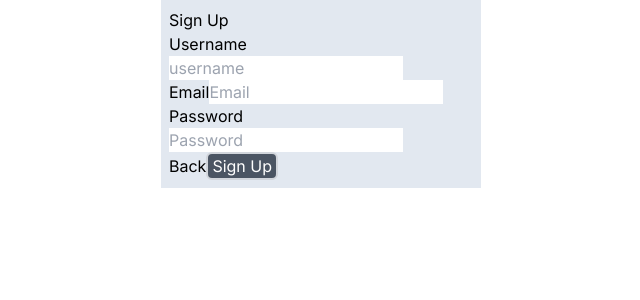
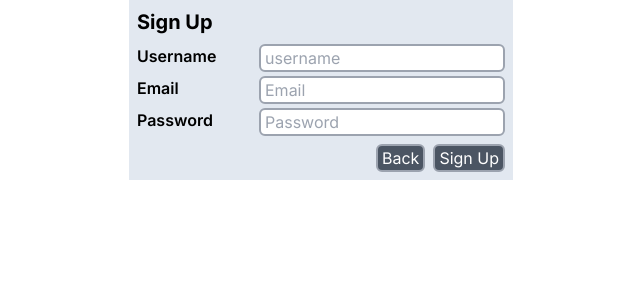
Before and after one commit to n0n7/comp_network_socket_project, a Next.js app in the folder apps/client/: page /signup in a window 1280 px wide. Shown: the top 300 px of the page, without its empty margins (319-959 px from the left). Built offline with nearby package versions, Linux system fonts and the light colour scheme.

Commit message:
adjust UI

```diff
--- a/apps/client/src/app/(auth)/signup/page.tsx
+++ b/apps/client/src/app/(auth)/signup/page.tsx
@@ -35,44 +35,54 @@ export default function SignUpPage() {
 
     return (
         <div className="flex flex-col items-center justify-center">
-            <div className="w-3/12 h-full bg-slate-200 p-2">
+            <div className="w-[30%] h-full bg-slate-200 p-2">
                 <div>
-                    <h1>Sign Up</h1>
+                    <h1 className="text-xl font-bold mb-2">Sign Up</h1>
                     <form onSubmit={handleSubmit}>
-                        <div>
-                            <label>Username</label>
+                        <div className="flex justify-between mb-1">
+                            <label className="font-semibold">Username</label>
                             <input
+                                className="border-2 border-gray-400 rounded-md px-1"
                                 type="text"
                                 name="username"
                                 placeholder="username"
                                 onChange={handleChange}
                             />
                         </div>
-                        <div>
-                            <label>Email</label>
+                        <div className="flex justify-between mb-1">
+                            <label className="font-semibold">Email</label>
                             <input
+                                className="border-2 border-gray-400 rounded-md px-1"
                                 type="text"
                                 name="email"
                                 placeholder="Email"
                                 onChange={handleChange}
                             />
                         </div>
-                        <div>
-                            <label>Password</label>
+                        <div className="flex justify-between mb-1">
+                            <label className="font-semibold">Password</label>
                             <input
+                                className="border-2 border-gray-400 rounded-md px-1"
                                 type="password"
                                 name="password"
                                 placeholder="Password"
                                 onChange={handleChange}
                             />
                         </div>
-                        <button onClick={() => router.back()}>Back</button>
-                        <button
-                            className="border-2 border-gray-300 rounded-md p-1/2 bg-gray-600 text-white px-1"
-                            type="submit"
-                        >
-                            Sign Up
-                        </button>
+                        <div className="flex justify-end mt-2 gap-2">
+                            <button
+                                className="border-2 border-gray-400 rounded-md p-1/2 bg-gray-600 text-white px-1"
+                                onClick={() => router.back()}
+                            >
+                                Back
+                            </button>
+                            <button
+                                className="border-2 border-gray-400 rounded-md p-1/2 bg-gray-600 text-white px-1"
+                                type="submit"
+                            >
+                                Sign Up
+                            </button>
+                        </div>
                     </form>
                 </div>
             </div>
--- a/apps/client/src/app/page.tsx
+++ b/apps/client/src/app/page.tsx
@@ -36,7 +36,7 @@ export default function Home() {
     }
     return (
         <div className="flex flex-col items-center justify-center">
-            <div className="w-3/12 bg-slate-200 p-2">
+            <div className="w-[30%] bg-slate-200 p-2">
                 <div>
                     <h1 className="text-3xl font-bold">Home</h1>
                     <p>
--- a/apps/client/src/components/(MainPage)/_components/ChatRoom.tsx
+++ b/apps/client/src/components/(MainPage)/_components/ChatRoom.tsx
@@ -47,7 +47,7 @@ export default function ChatRoom({ roomName }: Props) {
 
     return (
         <>
-            <div className="flex justify-between">
+            <div className="flex justify-between w-full p-1 rounded-md bg-slate-400">
                 <div className="text-md font-semibold">
                     ChatRoom {room.name} ({room.clientIds.length})
                 </div>
@@ -60,15 +60,17 @@ export default function ChatRoom({ roomName }: Props) {
                     </button>
                 </div>
             </div>
-            <div className="bg-slate-100 px-2 mb-2">
+            <div className="bg-slate-100 px-2 h-[300px] w-full overflow-scroll">
                 {messages.map((message, index) => (
                     <div key={index}>
-                        <b>{clients[message.senderId]?.name ?? "unknown"}</b>:{" "}
-                        {message.message}
+                        <b className={``}>
+                            {clients[message.senderId]?.name ?? "unknown"}
+                        </b>
+                        : {message.message}
                     </div>
                 ))}
             </div>
-            <div className="flex justify-between">
+            <div className="flex justify-between bg-slate-400 rounded-md gap-1 p-1">
                 <input
                     className="w-full rounded-md px-2"
                     placeholder="Type your message here"
--- a/apps/client/src/components/(MainPage)/_components/CreateRoom.tsx
+++ b/apps/client/src/components/(MainPage)/_components/CreateRoom.tsx
@@ -31,9 +31,9 @@ export default function CreateRoom({}: Props) {
     };
     return (
         <div>
-            <div className="align-center">
+            <div className="flex w-full">
                 <input
-                    className="border-2 border-gray-300 px-1 rounded-lg"
+                    className="border-2 border-gray-300 px-1 rounded-lg w-full"
                     type="text"
                     placeholder="Room name"
                     onChange={(e) => {
@@ -41,7 +41,7 @@ export default function CreateRoom({}: Props) {
                     }}
                 />
                 <button
-                    className="border-2 border-gray-300 rounded-md p-1/2 ml-2 bg-blue-600 text-white px-1"
+                    className="border-2 border-gray-300 rounded-md p-1/2 bg-blue-600 text-white px-1"
                     onClick={handleSubmit}
                 >
                     Create
--- a/apps/client/src/components/JoinServerPage.tsx
+++ b/apps/client/src/components/JoinServerPage.tsx
@@ -15,19 +15,25 @@ export default function JoinServerPage({
 
     return (
         <div className="flex flex-col items-center justify-center">
-            <div className="w-3/12 h-full bg-slate-200 p-2">
+            <div className="w-[30%] h-full bg-slate-200 p-2">
                 <div>
-                    <h1>Home</h1>
-                    <p>Welcome, {user?.username}</p>
+                    <h1 className="text-xl font-bold mb-2">Home</h1>
+                    <p>
+                        Welcome,{" "}
+                        <span className="font-semibold">{user?.username}</span>{" "}
+                    </p>
                     <form
                         onSubmit={(e) => {
                             e.preventDefault();
                             handleSubmit(nickname);
                         }}
                     >
-                        <div>
-                            <label>Nickname</label>
+                        <div className="flex">
+                            <label>Nickname:</label>
+                        </div>
+                        <div className="flex w-full mb-2">
                             <input
+                                className="border-2 border-gray-400 rounded-md px-1 w-full"
                                 type="text"
                                 placeholder={user?.username}
                                 name="nickname"
@@ -35,7 +41,7 @@ export default function JoinServerPage({
                                 onChange={handleChange}
                             />
                             <button
-                                className="border-2 border-gray-300 rounded-md p-1/2 bg-gray-600 text-white px-1"
+                                className="border-2 border-gray-300 rounded-md p-1/2 bg-green-600 text-white px-1"
                                 type="submit"
                             >
                                 Join
@@ -43,7 +49,7 @@ export default function JoinServerPage({
                         </div>
                     </form>
                     <button
-                        className="border-2 border-gray-300 rounded-md p-1/2 bg-gray-600 text-white px-1"
+                        className="border-2 border-gray-300 rounded-md p-1/2 bg-red-600 text-white px-1"
                         onClick={logout}
                     >
                         Logout
```
Also changed, not shown: apps/client/src/app/(auth)/signin/page.tsx (+12 -8 lines), apps/client/src/components/(MainPage)/_components/ClientList.tsx (+6 -6 lines), apps/client/src/components/(MainPage)/_components/RoomList.tsx (+13 -13 lines).
